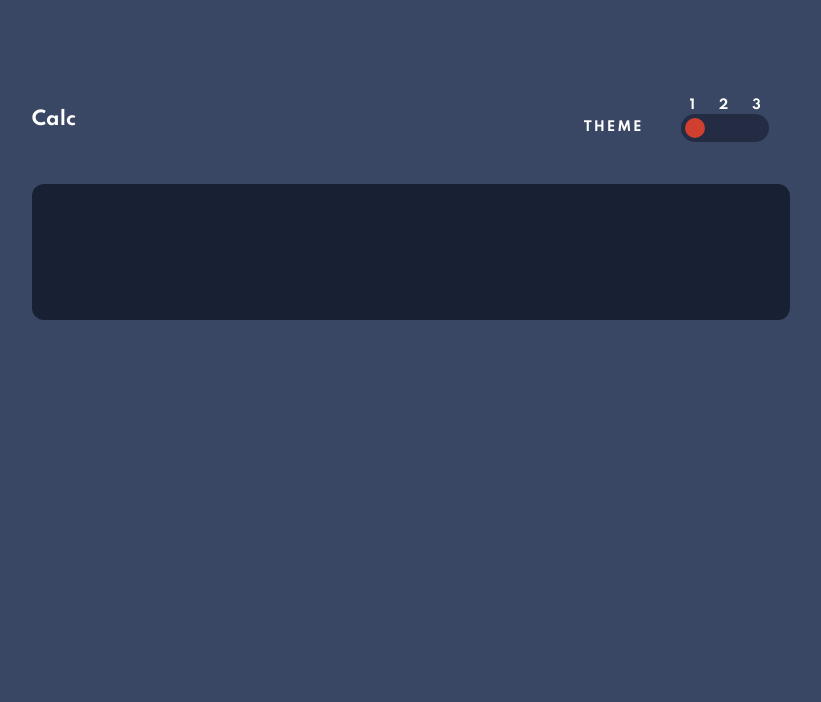
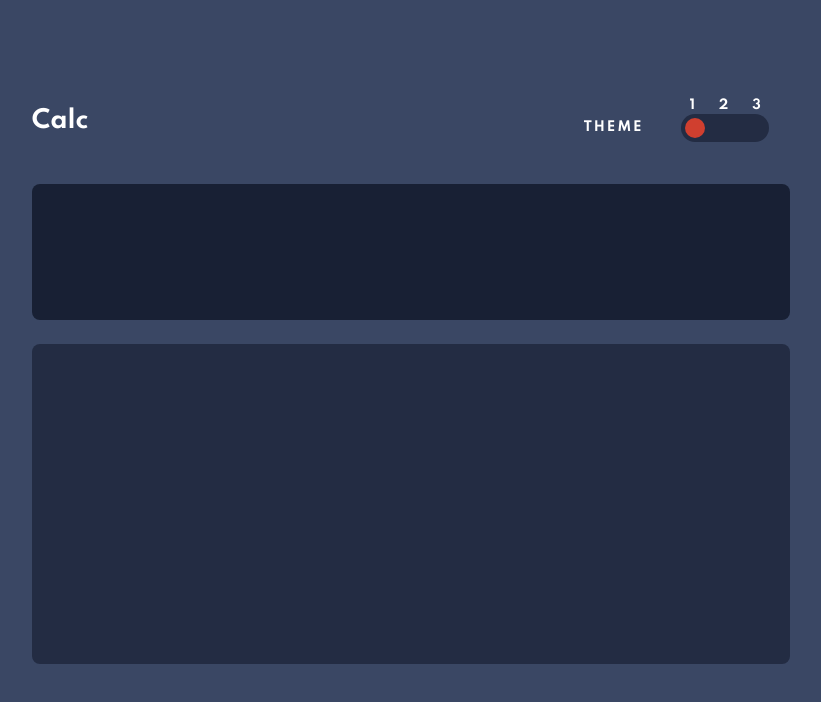
Before and after one commit to Wevertondiogo/calculator-app-main, a plain HTML site: page index.html in a window 1280 px wide. Shown: the whole page, without its empty margins (229-1050 px from the left). Drawn offline with Linux system fonts and the light colour scheme.

Commit message:
draft keypad were created

```diff
--- a/index.html
+++ b/index.html
@@ -18,7 +18,7 @@
 <body>
   <main class="container-calc">
     <header class="header-calc">
-      <h3 class="title">Calc</h3>
+      <h2 class="title">Calc</h2>
       <div class="side-left">
         <span>theme</span>
         <div class="toggle-theme">
@@ -38,6 +38,10 @@
       <h1 class="values"></h1>
     </section>
 
+    <section class="keypad">
+
+    </section>
+
   </main>
 </body>
 
--- a/src/css/reset.css
+++ b/src/css/reset.css
@@ -3,7 +3,7 @@ button {
 }
 
 h1,
-h3,
+h2,
 span,
 ul {
     margin: 0;
--- a/src/css/styles.css
+++ b/src/css/styles.css
@@ -97,6 +97,12 @@ li {
     background-color: var(--key-background-toggle);
 }
 
+.screen,
+.keypad {
+    border-radius: 8px;
+
+}
+
 .screen {
     display: flex;
     align-items: center;
@@ -104,8 +110,6 @@ li {
     margin-top: 2rem;
 
     height: 5vh;
-
-    border-radius: 12px;
 
     background-color: var(--screen-background);
 
@@ -116,3 +120,10 @@ li {
 .values {
     font-size: 2.5rem;
 }
+
+.keypad {
+    margin-top: 1.5rem;
+    background-color: var(--toggle-background-keypad-background);
+
+    height: 40vh;
+}
```
